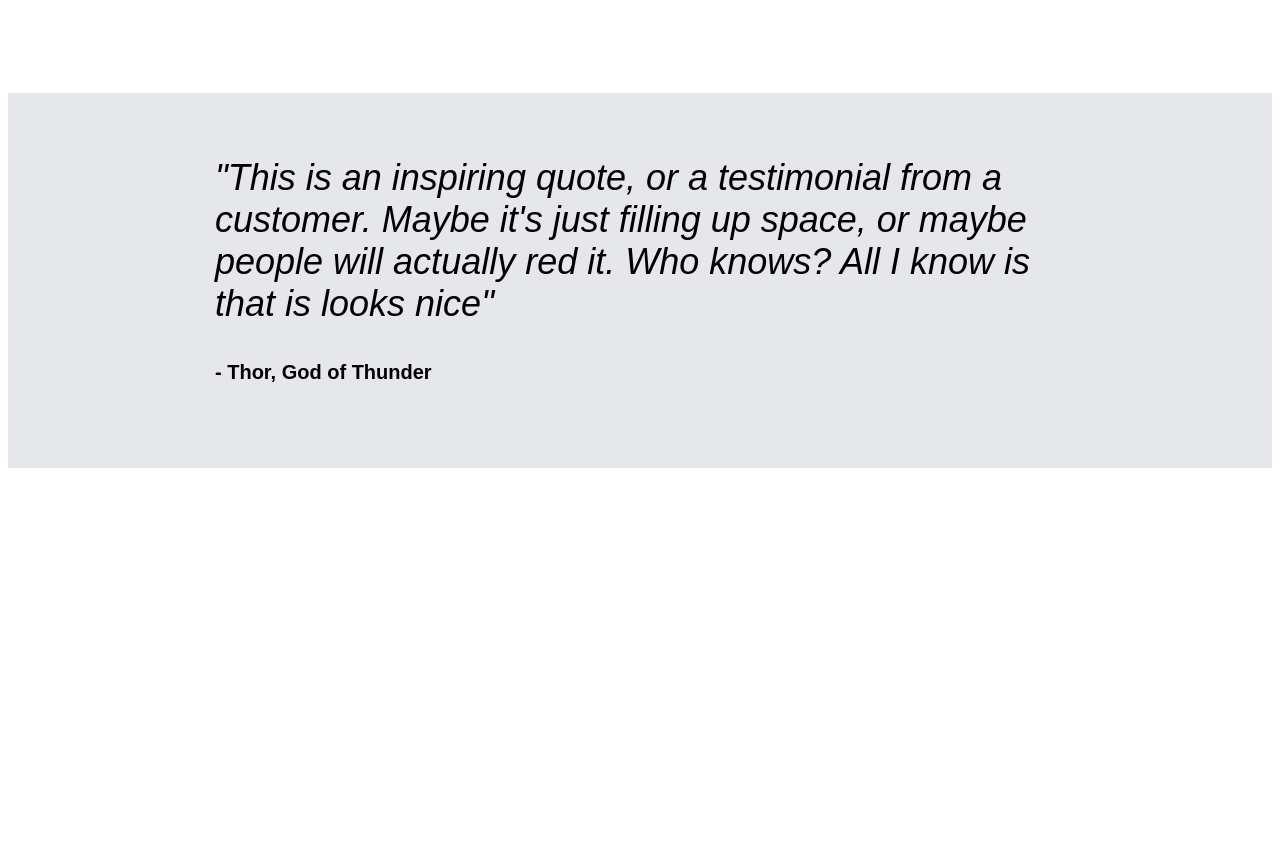
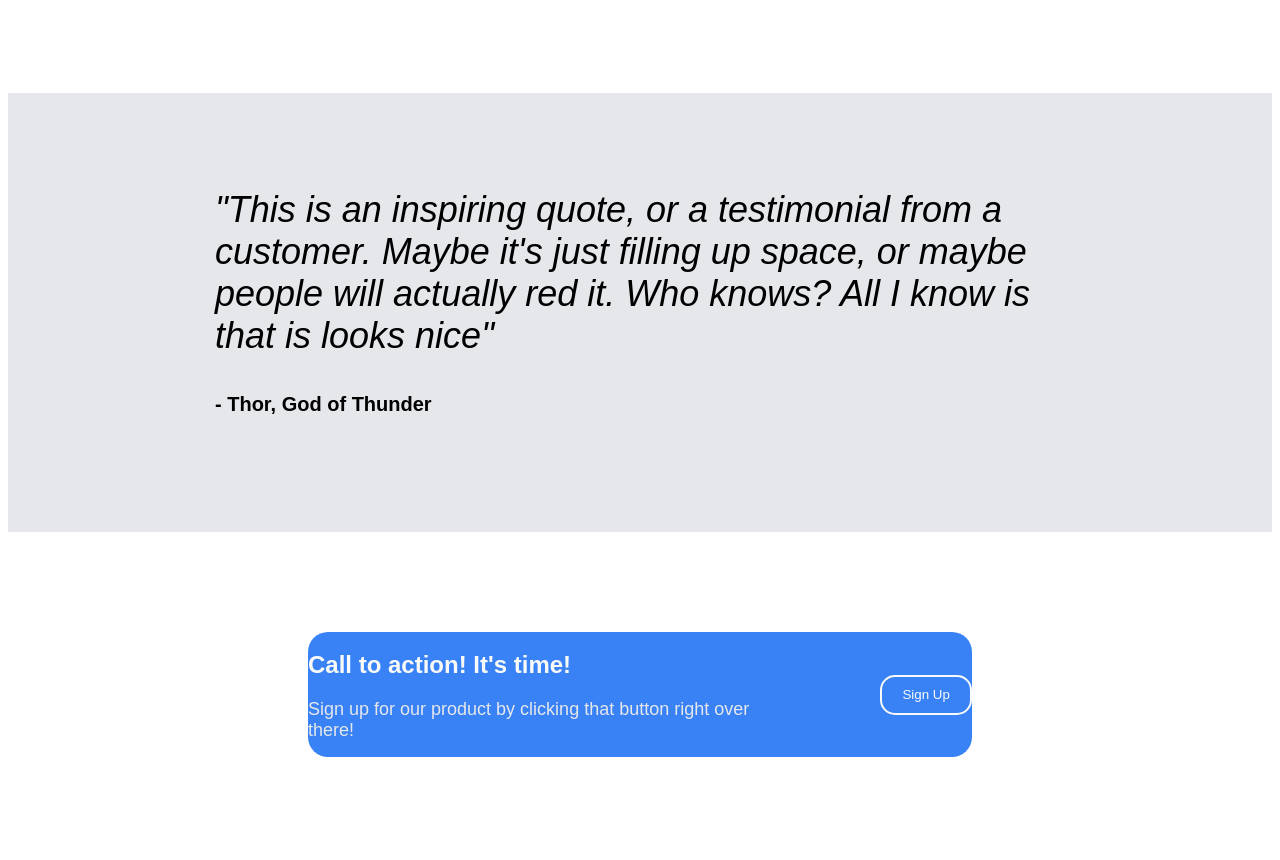
Before and after one commit to KrystianRusin/Landing-Page, a plain HTML site: page index.html in a window 1280 px wide. Shown: the part 944-1804 px from the top of the page. Before the commit the page ends 1420 px from the top, so only its background shows below. Drawn offline with Linux system fonts and the light colour scheme.

Commit message:
Added and styled call to action section with placeholder text

```diff
--- a/index.html
+++ b/index.html
@@ -18,7 +18,7 @@
             <div class="left-side">
                 <h1 class="main-text">A Website for the Faroe Islands!</h1>
                 <p class="sub-text">This website for the faroe islands which is my current dream travel destination!</p>
-                <button class="btn">Sign Up</button>
+                <button class="header-btn">Sign Up</button>
             </div>
             <img src="./img/faroe.jpeg" alt="This is a place holder for an image" class="main-img">
         </div>
@@ -53,5 +53,14 @@
         </div>
     </div>
 
+    <div class="signup-wrapper">
+        <div class="signup-container">
+            <div class="signup-text-wrapper">
+                <h2 class="signup-header">Call to action! It's time!</h2>
+                <p class="signup-text">Sign up for our product by clicking that button right over there!</p>
+            </div>
+            <button class="signup-btn">Sign Up</button>
+        </div>
+    </div>
 </body>
 </html>
--- a/styles.css
+++ b/styles.css
@@ -86,7 +86,7 @@
     max-height: auto;
 }
 
-.btn{
+.header-btn{
     text-align: center;
     border-radius: 10px;
     border: #1F2937;
@@ -99,7 +99,7 @@
 }
 
 .quote-wrapper {
-    padding: 64px;
+    padding: 96px;
     background-color: #E5E7EB;
     display: flex;
     flex-direction: column;
@@ -125,6 +125,45 @@
     font-weight: 900;
 }
 
+
+.signup-wrapper{
+    padding-top: 100px;
+    padding-bottom: 100px;
+    padding-left: 300px;
+    padding-right: 300px;
+}
+.signup-container {
+    border-radius: 20px;
+    background-color: #3882F6;
+    display: flex;
+    justify-content: center;
+    align-items: center;
+    gap: 128px;
+    height: 125px;
+}
+
+.signup-header{
+    font-size: 24px;
+    font-weight: 900;
+    font-family: sans-serif;
+    color: #F9FAF8;
+}
+
+.signup-text {
+    font-size: 18px;
+    font-family: sans-serif;
+    color: #E5E7EB;
+}
+
+.signup-btn{
+    font-family: sans-serif;
+    border-radius: 15px;
+    color: #F9FAF8;
+    background-color: #3882F6;
+    border: 2px solid #F9FAF8;
+    height: 40px;
+    width: 100px;
+}
 ul{
     list-style: none;
 }
```
